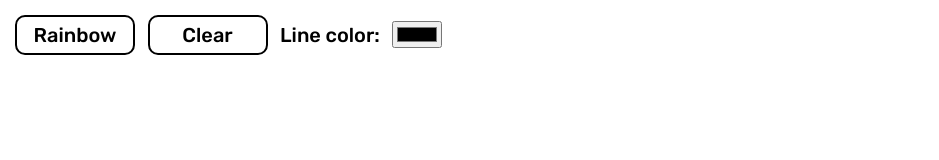
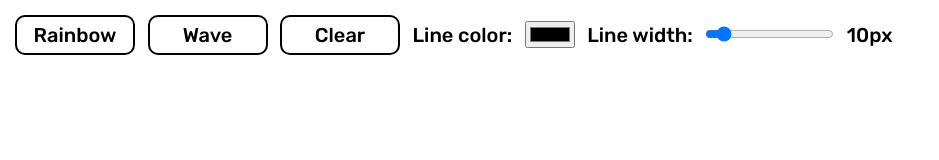
Before and after one commit to LeonidShatilo/fun-with-html5-canvas, a plain HTML site: page index.html in a window 1280 px wide. Shown: the whole page, without its empty margins (0-939 px from the left). Drawn offline with Linux system fonts and the light colour scheme.

Commit message:
feat: add input for line width

```diff
--- a/index.html
+++ b/index.html
@@ -9,9 +9,20 @@
   <body>
     <div class="settings-wrapper">
       <button id="rainbow">Rainbow</button>
+      <button id="wave">Wave</button>
       <button id="clear">Clear</button>
       <label for="color">Line color:</label>
       <input id="color" type="color" />
+      <label for="width">Line width:</label>
+      <input
+        id="width"
+        type="range"
+        name="width"
+        min="1"
+        max="100"
+        value="10"
+      />
+      <label id="px">10px</label>
     </div>
     <canvas id="draw" width="800" height="800"></canvas>
     <script src="/fun-with-html5-canvas/src/script.js"></script>
```
